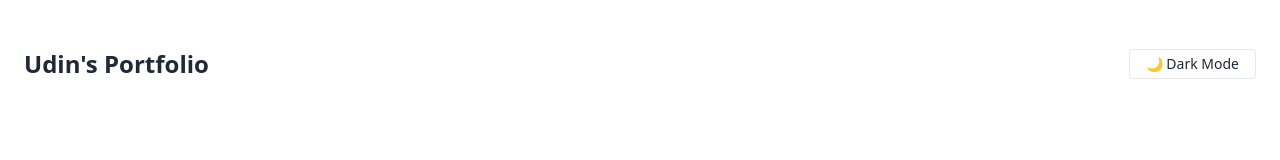
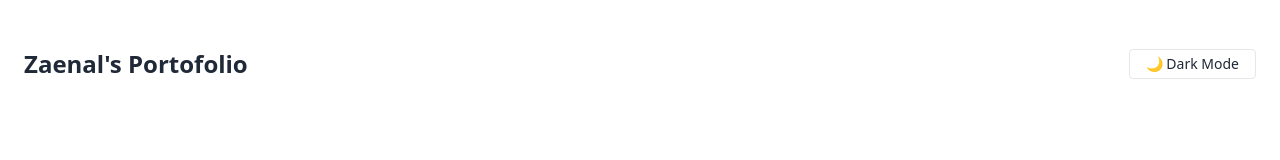
Before and after one commit to zaenal-iyyl/Portofolio, a React (Vite) app: page / in a window 1280 px wide. Shown: the top 160 px of the page. Built offline with nearby package versions, Linux system fonts and the light colour scheme.

Commit message:
Update portfolio title from 'Udin' to 'Zaenal'

```diff
--- a/src/App.jsx
+++ b/src/App.jsx
@@ -23,7 +23,7 @@ const App = () => {
   return (
     <div className="min-h-screen px-6 py-12 bg-white text-gray-800 dark:bg-gray-900 dark:text-gray-200 transition-colors duration-300">
       <header className="flex justify-between items-center mb-8">
-        <h1 className="text-2xl font-bold">Udin's Portfolio</h1>
+        <h1 className="text-2xl font-bold">Zaenal's Portofolio</h1>
         <button
           onClick={() => setDarkMode(!darkMode)}
           className="border px-4 py-1 rounded text-sm hover:bg-gray-200 dark:hover:bg-gray-700"
```
